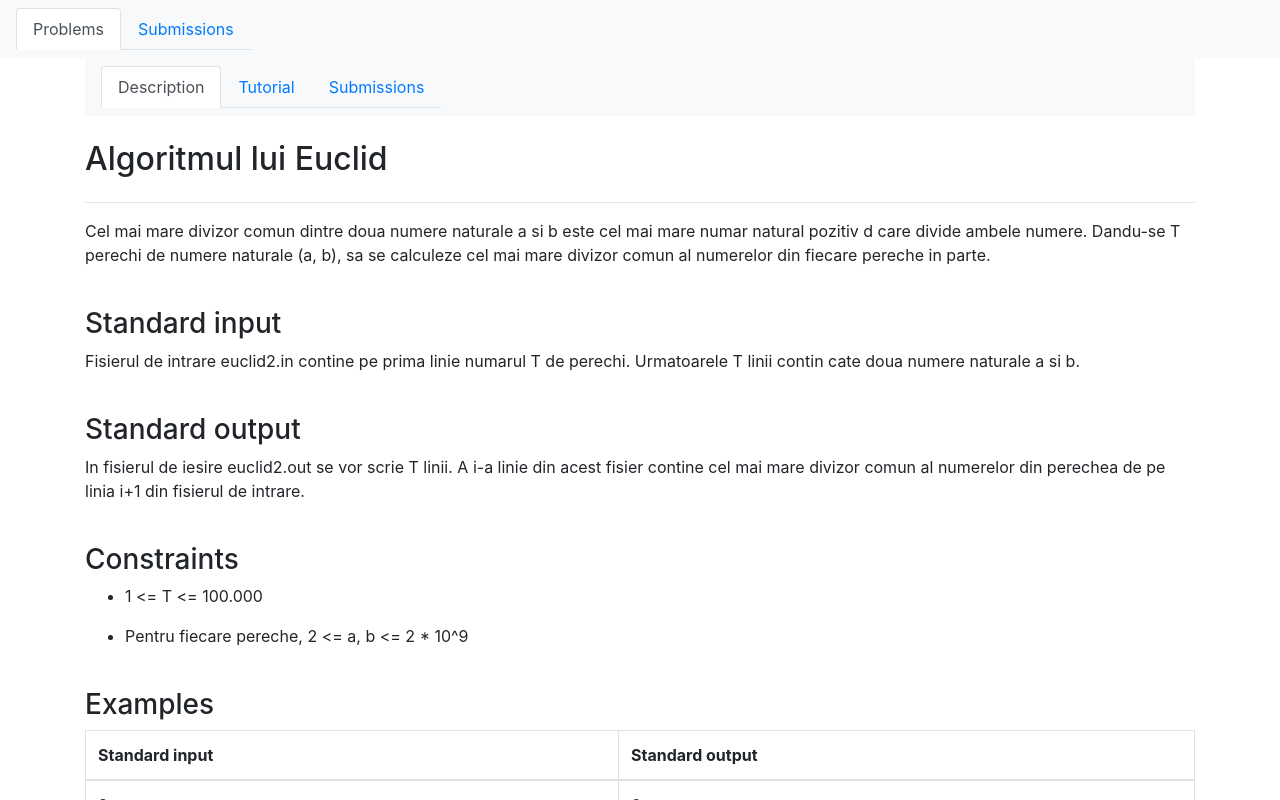
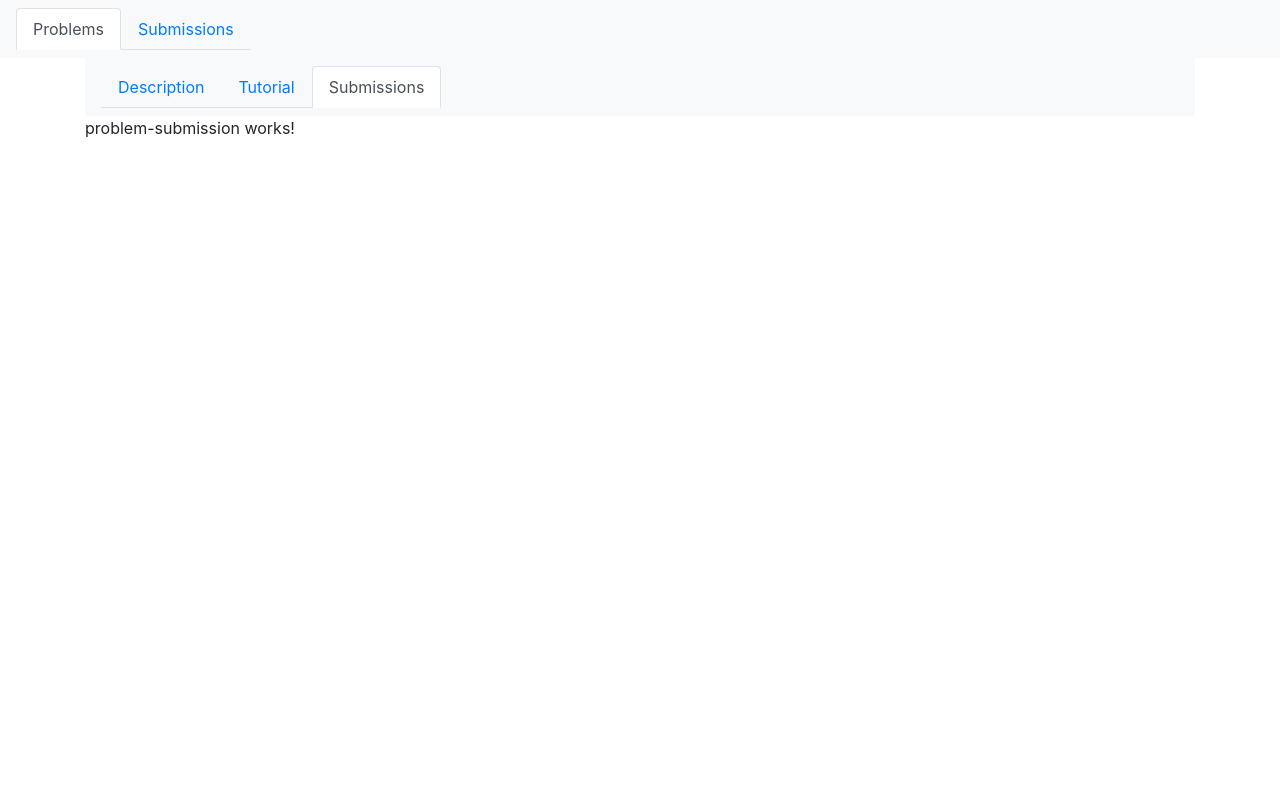
Before and after one commit to alexbabalau/online-judge-app, an Angular app: page /problem/0/submission in a window 1280 px wide. Before the commit this address led to /. Shown: the top 800 px of the page. Built offline with nearby package versions, Linux system fonts and the light colour scheme.

Commit message:
OJA-6 Added routing support for showing a problem

```diff
--- a/src/app/app-routing.module.ts
+++ b/src/app/app-routing.module.ts
@@ -1,7 +1,20 @@
 import { NgModule } from '@angular/core';
 import { Routes, RouterModule } from '@angular/router';
+import { ProblemDescriptionComponent } from './problem/problem-description/problem-description.component';
+import { ProblemSubmissionComponent } from './problem/problem-submission/problem-submission.component';
+import { ProblemTutorialComponent } from './problem/problem-tutorial/problem-tutorial.component';
+import { ProblemComponent } from './problem/problem.component';
 
-const routes: Routes = [];
+const routes: Routes = [
+  {path:'', redirectTo:'problem/0', pathMatch:'full'},
+  {path:'problem/:id', component:ProblemComponent, children:[
+    {path:'', redirectTo:'description', pathMatch:'full'},
+    {path:'description', component:ProblemDescriptionComponent},
+    {path:'tutorial', component:ProblemTutorialComponent},
+    {path:'submission', component:ProblemSubmissionComponent}
+  ]},
+
+];
 
 @NgModule({
   imports: [RouterModule.forRoot(routes)],
--- a/src/app/app.component.html
+++ b/src/app/app.component.html
@@ -8,7 +8,7 @@
 <div class="container">
     <div class = "row">
         <div class = "col-12">
-            <app-problem></app-problem>
+            <router-outlet></router-outlet>
         </div>
     </div>
 </div>
--- a/src/app/app.module.ts
+++ b/src/app/app.module.ts
@@ -8,6 +8,8 @@ import { ProblemComponent } from './problem/problem.component';
 import { ProblemHeaderComponent } from './problem/problem-header/problem-header.component';
 import { ProblemDescriptionComponent } from './problem/problem-description/problem-description.component';
 import { ProblemExampleComponent } from './problem/problem-description/problem-example/problem-example.component';
+import { ProblemTutorialComponent } from './problem/problem-tutorial/problem-tutorial.component';
+import { ProblemSubmissionComponent } from './problem/problem-submission/problem-submission.component';
 
 @NgModule({
   declarations: [
@@ -16,7 +18,9 @@ import { ProblemExampleComponent } from './problem/problem-description/problem-e
     ProblemComponent,
     ProblemHeaderComponent,
     ProblemDescriptionComponent,
-    ProblemExampleComponent
+    ProblemExampleComponent,
+    ProblemTutorialComponent,
+    ProblemSubmissionComponent
   ],
   imports: [
     BrowserModule,
--- a/src/app/problem/problem-header/problem-header.component.html
+++ b/src/app/problem/problem-header/problem-header.component.html
@@ -3,13 +3,13 @@
     <!-- Links -->
     <ul class="nav nav-tabs">
       <li class="nav-item">
-        <a class="nav-link active" href="#">Description</a>
+        <a class="nav-link" routerLink = "/problem/0/description" routerLinkActive = "active">Description</a>
       </li>
       <li class="nav-item">
-        <a class="nav-link" href="#">Tutorial</a>
+        <a class="nav-link"  routerLink = "/problem/0/tutorial" routerLinkActive = "active">Tutorial</a>
       </li>
       <li class="nav-item">
-        <a class="nav-link" href="#">Submissions</a>
+        <a class="nav-link" routerLink ="/problem/0/submission" routerLinkActive = "active">Submissions</a>
       </li>
     </ul>
 
--- /dev/null
+++ b/src/app/problem/problem-submission/problem-submission.component.html
@@ -0,0 +1 @@
+<p>problem-submission works!</p>
--- /dev/null
+++ b/src/app/problem/problem-submission/problem-submission.component.ts
@@ -0,0 +1,15 @@
+import { Component, OnInit } from '@angular/core';
+
+@Component({
+  selector: 'app-problem-submission',
+  templateUrl: './problem-submission.component.html',
+  styleUrls: ['./problem-submission.component.css']
+})
+export class ProblemSubmissionComponent implements OnInit {
+
+  constructor() { }
+
+  ngOnInit(): void {
+  }
+
+}
--- /dev/null
+++ b/src/app/problem/problem-tutorial/problem-tutorial.component.html
@@ -0,0 +1 @@
+<p>problem-tutorial works!</p>
--- /dev/null
+++ b/src/app/problem/problem-tutorial/problem-tutorial.component.ts
@@ -0,0 +1,15 @@
+import { Component, OnInit } from '@angular/core';
+
+@Component({
+  selector: 'app-problem-tutorial',
+  templateUrl: './problem-tutorial.component.html',
+  styleUrls: ['./problem-tutorial.component.css']
+})
+export class ProblemTutorialComponent implements OnInit {
+
+  constructor() { }
+
+  ngOnInit(): void {
+  }
+
+}
--- a/src/app/problem/problem.component.html
+++ b/src/app/problem/problem.component.html
@@ -5,6 +5,6 @@
 </div>
 <div class = "row">
     <div class = "col-12">
-        <app-problem-description></app-problem-description>
+        <router-outlet></router-outlet>
     </div>
 </div>
```
Also changed, not shown: src/app/problem/problem-submission/problem-submission.component.css (added), src/app/problem/problem-tutorial/problem-tutorial.component.css (added), 2 other files (tests, documents, lock files or other folders).
